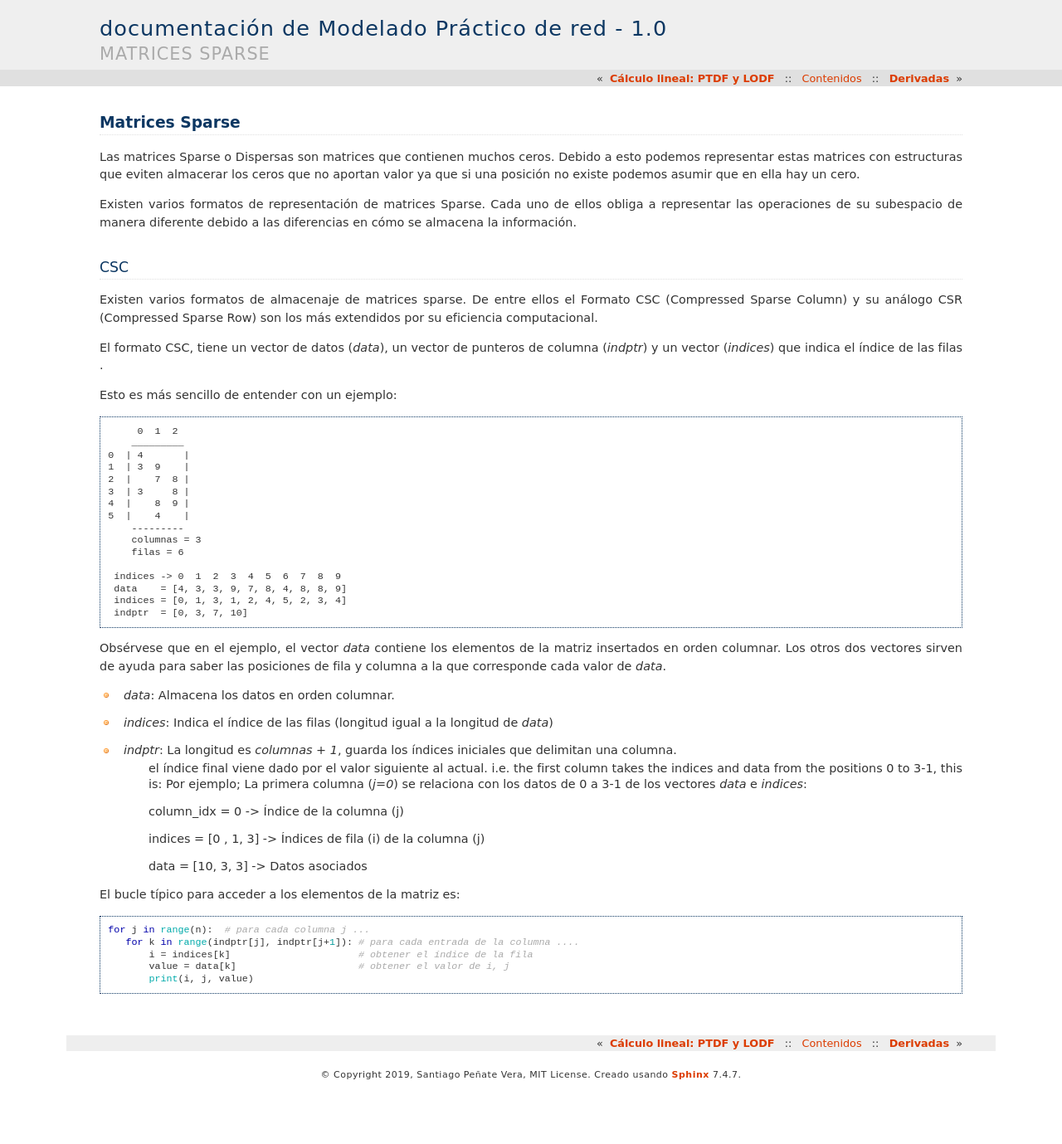
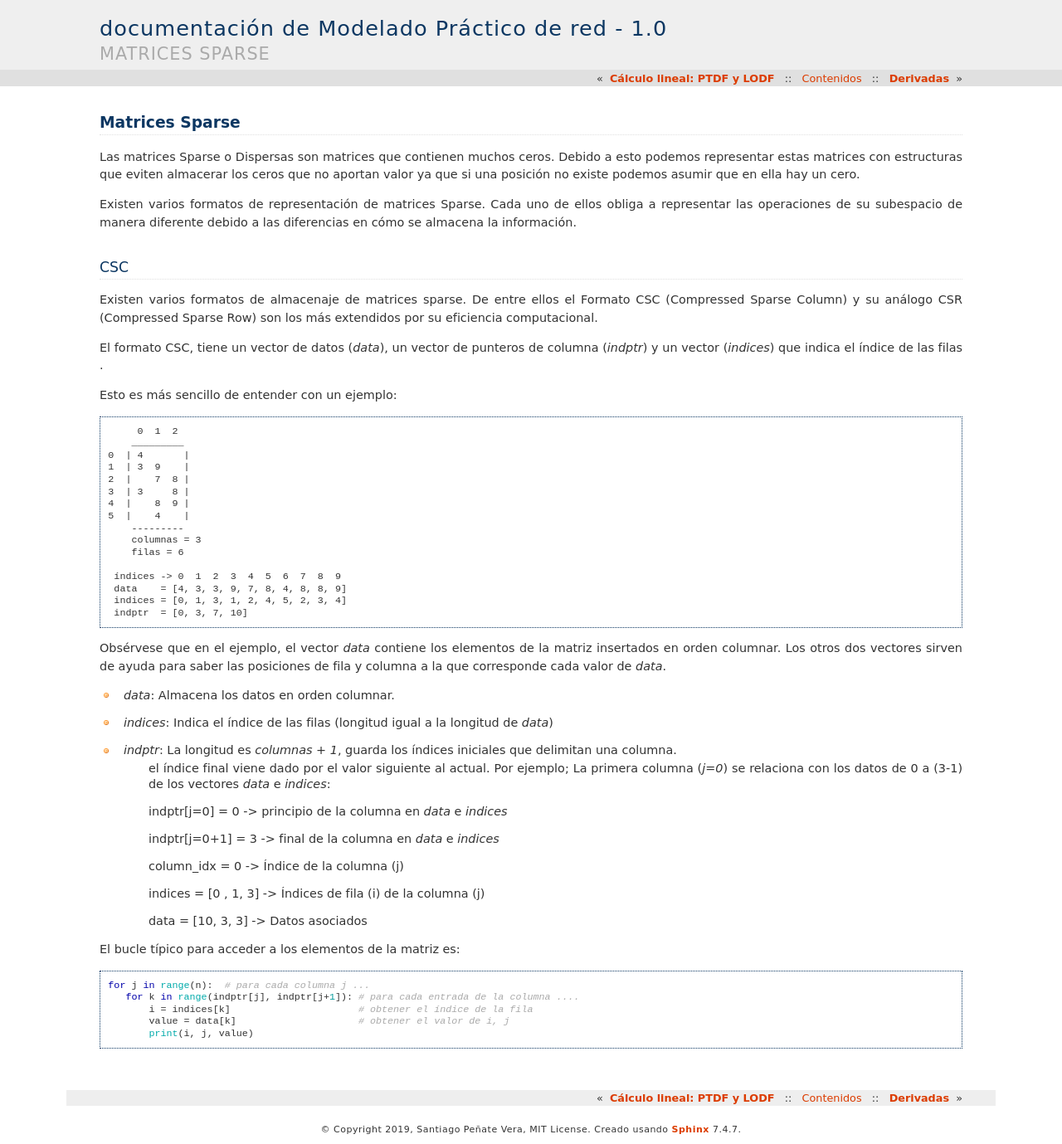
Before and after one commit to SanPen/ModeladoPractico, a Sphinx documentation site: the page built from doc/sparse_matrices.rst, in a window 1280 px wide. Shown: the whole page at 83% size. Built offline with Sphinx 7.4.7, drawn with Linux system fonts in a browser that asks for light colours; before the commit the page ends 1312 px from its top, so only the background shows below that.

Commit message:
fixed sparse typos

```diff
--- a/doc/sparse_matrices.rst
+++ b/doc/sparse_matrices.rst
@@ -52,9 +52,12 @@ de `data`.
 - `indices`: Indica el índice de las filas (longitud igual a la longitud de `data`)
 - `indptr`: La longitud es `columnas + 1`, guarda los índices iniciales que delimitan una columna.
             el índice final viene dado por el valor siguiente al actual.
-            i.e. the first column takes the indices and data from the positions 0 to 3-1, this is:
-            Por ejemplo; La primera columna (`j=0`) se relaciona con los datos de 0 a 3-1 de
+            Por ejemplo; La primera columna (`j=0`) se relaciona con los datos de 0 a (3-1) de
             los vectores `data` e `indices`:
+
+            indptr[j=0] = 0       -> principio de la columna en `data` e `indices`
+
+            indptr[j=0+1] = 3     -> final de la columna en `data` e `indices`
 
             column_idx = 0        -> Índice de la columna (j)
 
```
